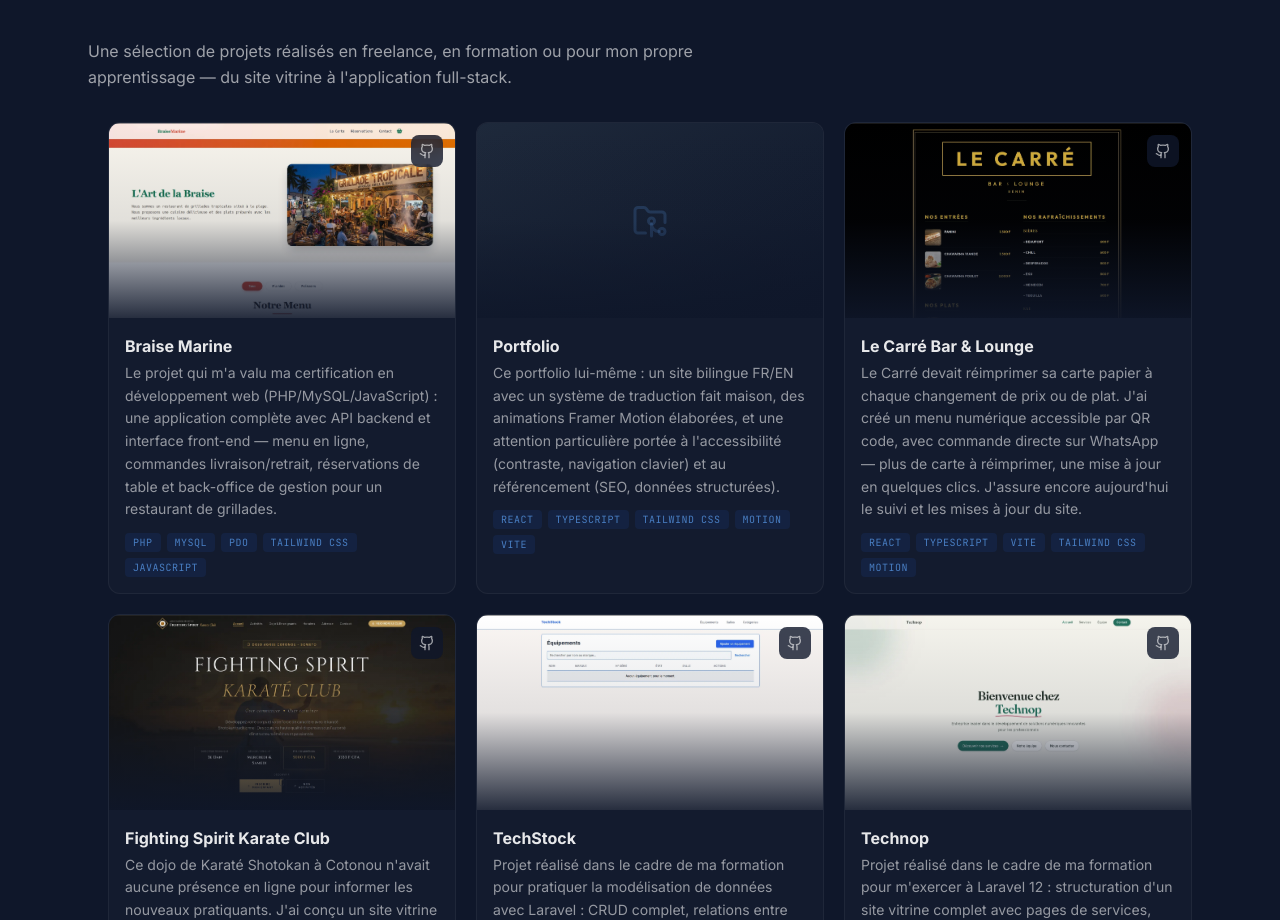
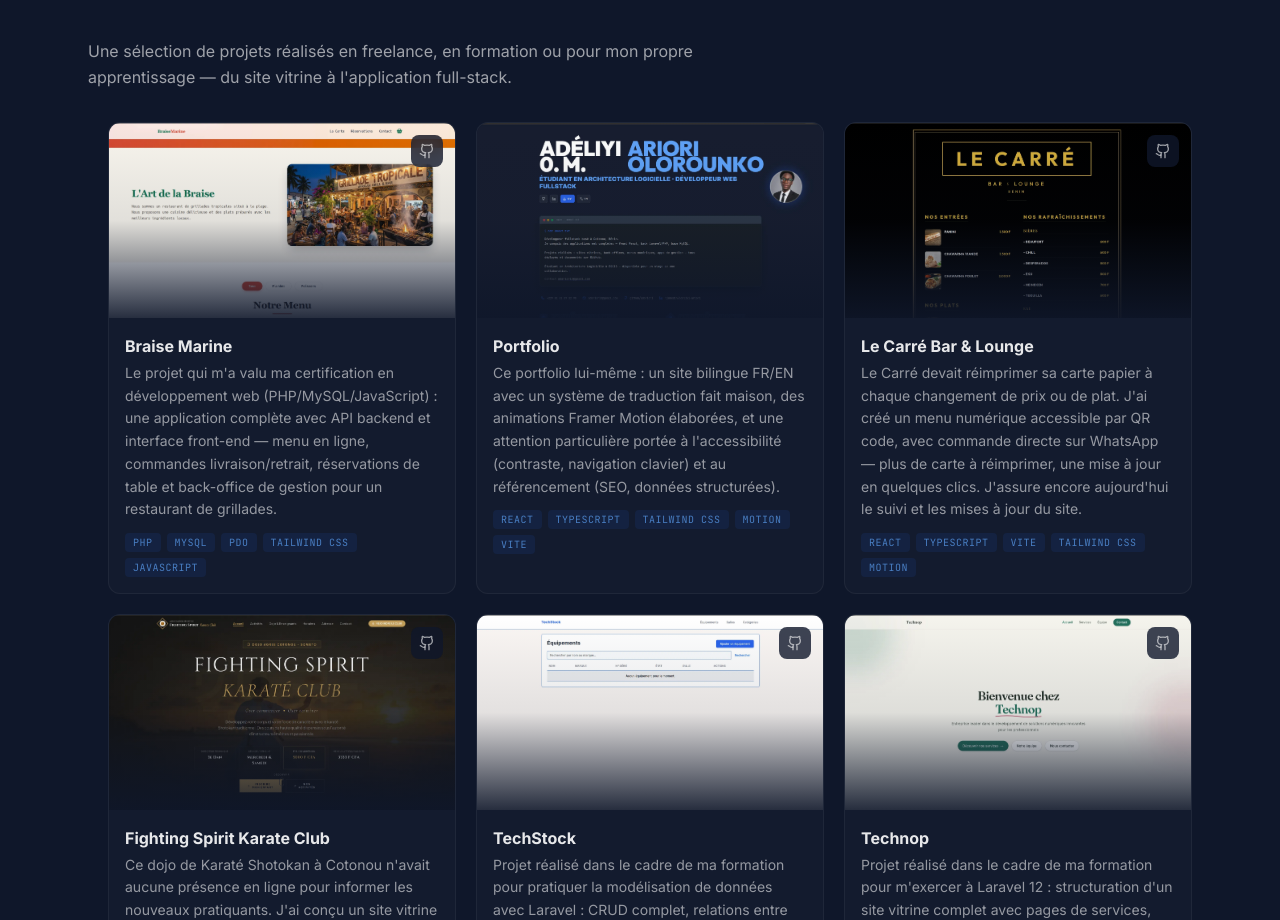
Before and after one commit to adariori/Portefolio, a React (Vite) app: page / in a window 1280 px wide. Shown: the part 2820-3740 px from the top of the page. Built offline with nearby package versions, Linux system fonts and the light colour scheme; no server answers; a web font is replaced by a local one.

Commit message:
Ajoute la capture d'écran du projet Portfolio

```diff
--- a/src/data.ts
+++ b/src/data.ts
@@ -42,6 +42,7 @@ export const PROJECTS: Project[] = [
       fr: "Ce portfolio lui-même : un site bilingue FR/EN avec un système de traduction fait maison, des animations Framer Motion élaborées, et une attention particulière portée à l'accessibilité (contraste, navigation clavier) et au référencement (SEO, données structurées).",
       en: "This very portfolio: a bilingual FR/EN site with a hand-built translation system, elaborate Framer Motion animations, and close attention to accessibility (contrast, keyboard navigation) and SEO (structured data).",
     },
+    image: "/portefolio.webp",
     tags: ["React", "TypeScript", "Tailwind CSS", "Motion", "Vite"],
     repoUrl: "https://github.com/adariori/Portefolio"
   },
```
Also changed, not shown: public/portefolio.webp (added).
